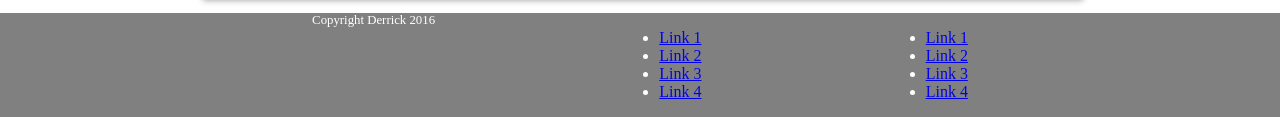
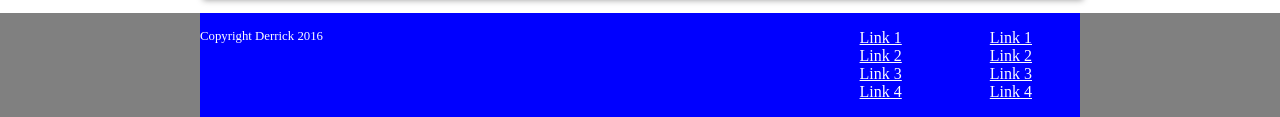
Before and after one commit to derrickbray/05-flex-practice, a website: page public/index.html in a window 1280 px wide. Shown: the part 2489-2606 px from the top of the page. Drawn offline with nearby package versions, Linux system fonts and the light colour scheme; files that its build step writes are made by us from their sources.

Commit message:
styling links and positioning footer

```diff
--- a/public/index.html
+++ b/public/index.html
@@ -120,6 +120,7 @@
       <div class="container">
         <div class="footer__content">
           <div class="footer__copy">Copyright Derrick 2016</div>
+          <div class="footer__navlist-box">
             <ul class="footer__navlist">
               <li><a href="#">Link 1</a></li>
               <li><a href="#">Link 2</a></li>
@@ -135,6 +136,7 @@
           </div>
         </div>
       </div>
+  </div>
   </section>
 </body>
 
--- a/styles/app.scss
+++ b/styles/app.scss
@@ -8,24 +8,8 @@ $fa-font-path: '//netdna.bootstrapcdn.com/font-awesome/4.3.0/fonts';
 @import 'hero';
 @import 'grid';
 @import 'card';
+@import 'footer';
 
-.footer {
-  background: grey;
-  // display: flex;
-  // justify-content: space-between;
+a {
   color: white;
 }
-.footer__content{
-  display: flex;
-  justify-content: space-around;
-}
-.footer__copy {
-  font-size: 0.8rem;
-  text-align: left;
-  vertical-align: middle;
-}
-
-.footer__navlist {
-  display: block;
-  padding: 0;
-}
--- /dev/null
+++ b/styles/footer.scss
@@ -0,0 +1,35 @@
+.footer {
+  background: grey;
+  //  display: flex;
+  //  justify-content: space-between;
+  color: white;
+}
+
+.footer__content {
+  background: blue;
+  display: flex;
+  justify-content: space-between;
+}
+
+.footer__copy {
+  font-size: 0.8rem;
+  text-align: left;
+  vertical-align: middle;
+  padding-top: 1rem;
+}
+
+.footer__navlist {
+  display: block;
+  padding-right: 3rem;
+  color: white;
+  list-style: none;
+}
+
+.footer__navlist-box {
+  display: flex;
+  justify-content: space-between;
+}
+
+a {
+  color: white;
+}
--- a/styles/nav.scss
+++ b/styles/nav.scss
@@ -4,7 +4,7 @@
 
 body {
   margin: 0;
-  // background: green;
+
 }
 
 .full-page {
@@ -21,6 +21,7 @@ body {
 
   &__title {
     margin: 0;
+    color: white;
 
   }
 
```
Lines whose indentation alone changed are shown as unchanged.
